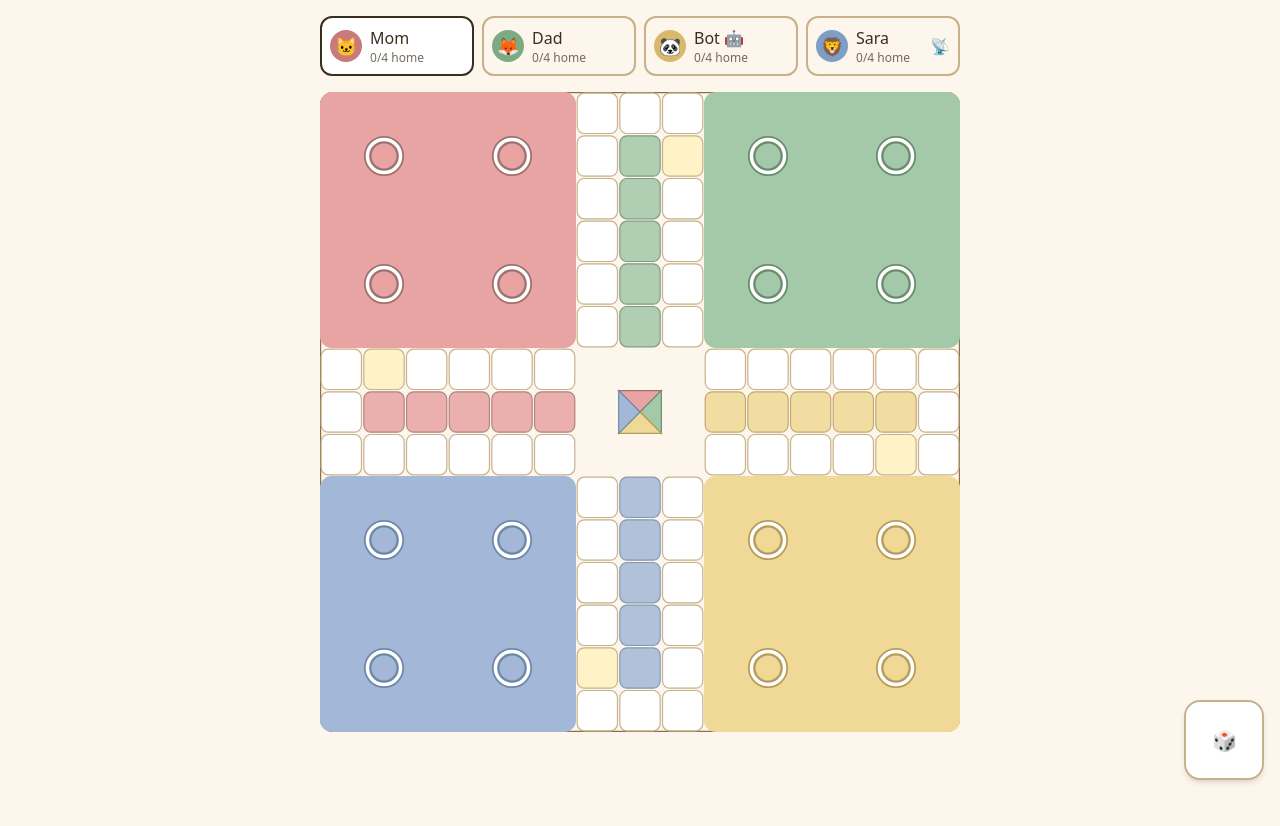
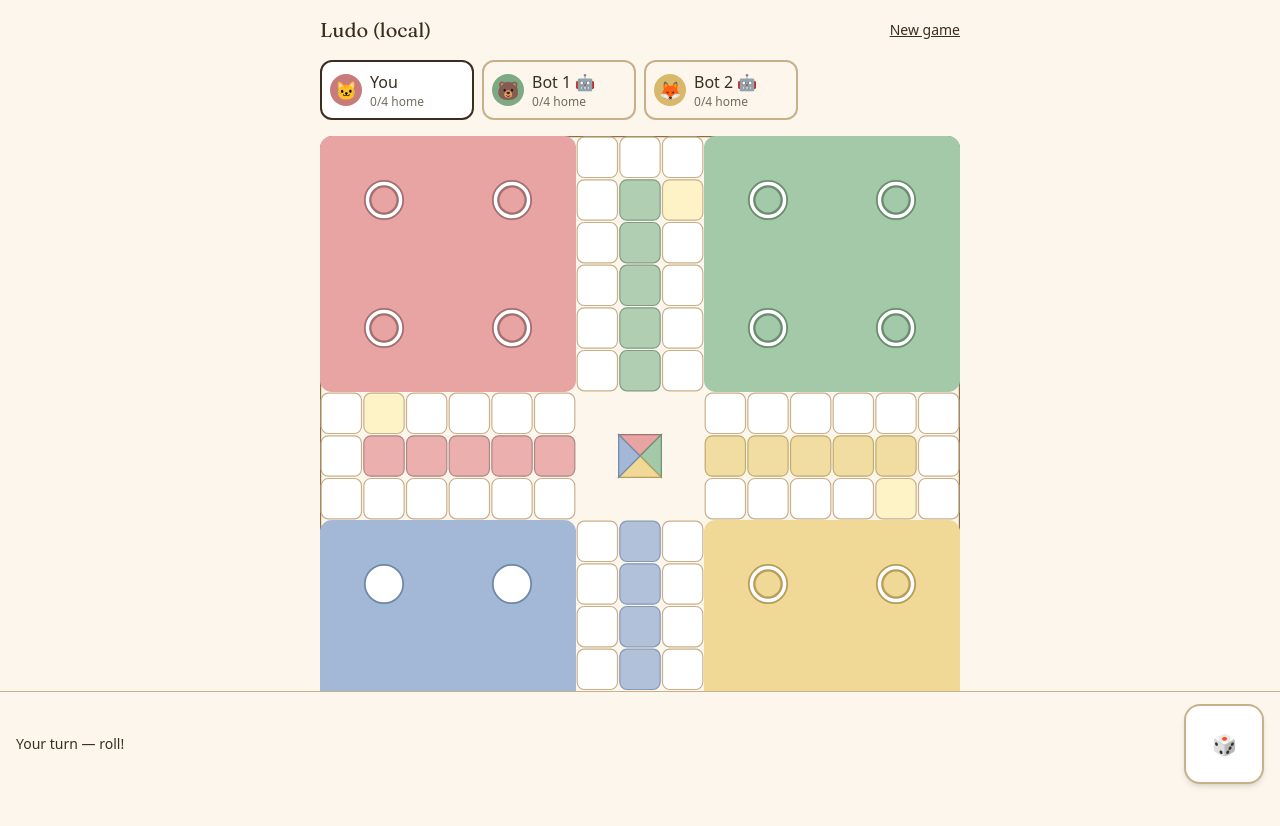
Before and after one commit to angelshamieh/Ludo, a Next.js app in the folder apps/web/: page / in a window 1280 px wide. Shown: the top 826 px of the page. Before the commit the page ends 800 px from the top, so only its background shows below. Built offline with nearby package versions, Linux system fonts and the light colour scheme.

Commit message:
feat(web): local single-player prototype against bots

```diff
--- a/apps/web/package.json
+++ b/apps/web/package.json
@@ -14,7 +14,8 @@
     "@ludo/game-logic": "workspace:*",
     "next": "16.2.4",
     "react": "19.2.4",
-    "react-dom": "19.2.4"
+    "react-dom": "19.2.4",
+    "zustand": "^5.0.12"
   },
   "devDependencies": {
     "@tailwindcss/postcss": "^4",
--- a/apps/web/src/app/page.tsx
+++ b/apps/web/src/app/page.tsx
@@ -2,23 +2,50 @@
 import { Board } from '@/components/Board';
 import { Dice } from '@/components/Dice';
 import { PlayerPanel } from '@/components/PlayerPanel';
-import { createInitialState, type Player } from '@ludo/game-logic';
-
-const players: Player[] = [
-  { id: 'a', name: 'Mom',  avatar: '🐱', color: 'red',    isBot: false, isHost: true,  connected: true },
-  { id: 'b', name: 'Dad',  avatar: '🦊', color: 'green',  isBot: false, isHost: false, connected: true },
-  { id: 'c', name: 'Bot',  avatar: '🐼', color: 'yellow', isBot: true,  isHost: false, connected: true },
-  { id: 'd', name: 'Sara', avatar: '🦁', color: 'blue',   isBot: false, isHost: false, connected: false },
-];
+import { useLocalGame } from '@/lib/localGame';
+import { legalMoves } from '@ludo/game-logic';
+import { useMemo } from 'react';
 
 export default function Home() {
-  const state = { ...createInitialState({ code: 'DEMO', players, now: 0 }), status: 'playing' as const, currentTurn: 'a' };
+  const { state, roll, play, reset } = useLocalGame();
+  const myId = 'me';
+  const myTurn = state.currentTurn === myId;
+  const moves = useMemo(() => legalMoves(state, myId), [state]);
+  const hint = useMemo(() => new Set(moves.flatMap((m) => m.kind === 'move' ? [m.tokenId] : [])), [moves]);
+
   return (
-    <main className="min-h-screen-d flex flex-col items-center gap-4 p-4 pb-[calc(1rem+var(--safe-bottom))]">
+    <main className="min-h-screen-d flex flex-col items-center gap-4 p-4 pb-[calc(7rem+var(--safe-bottom))]">
+      <header className="w-full max-w-[640px] flex items-center justify-between">
+        <h1 className="font-display text-xl">Ludo (local)</h1>
+        <button className="text-sm underline" onClick={reset}>New game</button>
+      </header>
       <PlayerPanel state={state} />
-      <Board state={state} />
-      <div className="fixed bottom-4 right-4">
-        <Dice value={null} onRoll={() => {}} disabled={false} />
+      <Board
+        state={state}
+        {...(myTurn
+          ? {
+              hintTokenIds: hint,
+              onTokenClick: (id: string) => {
+                if (moves.find((m) => m.kind === 'move' && m.tokenId === id)) {
+                  play({ kind: 'move', tokenId: id });
+                }
+              },
+            }
+          : {})}
+      />
+      <div className="fixed inset-x-0 bottom-0 px-4 pb-[calc(1rem+var(--safe-bottom))] pt-3 bg-paper border-t border-edge flex items-center justify-between">
+        <div className="text-sm">
+          {state.status === 'finished'
+            ? `🏆 ${state.players.find((p) => p.id === state.winner)?.name} wins!`
+            : myTurn
+              ? state.dice ? `Pick a token (rolled ${state.dice})` : 'Your turn — roll!'
+              : `Waiting on ${state.players.find((p) => p.id === state.currentTurn)?.name}`}
+        </div>
+        <Dice
+          value={state.dice}
+          disabled={!myTurn || state.rolledThisTurn || state.status !== 'playing'}
+          onRoll={roll}
+        />
       </div>
     </main>
   );
--- /dev/null
+++ b/apps/web/src/lib/localGame.ts
@@ -0,0 +1,57 @@
+'use client';
+import { create } from 'zustand';
+import {
+  createInitialState, startGame, applyRoll, applyMove, chooseBotMove,
+  type GameState, type Player, type Move,
+} from '@ludo/game-logic';
+
+const seedPlayers = (): Player[] => ([
+  { id: 'me',   name: 'You',  avatar: '🐱', color: 'red',    isBot: false, isHost: true,  connected: true },
+  { id: 'bot1', name: 'Bot 1',avatar: '🐻', color: 'green',  isBot: true,  isHost: false, connected: true },
+  { id: 'bot2', name: 'Bot 2',avatar: '🦊', color: 'yellow', isBot: true,  isHost: false, connected: true },
+]);
+
+const rollDie = () => 1 + Math.floor(Math.random() * 6);
+
+type LocalGame = {
+  state: GameState;
+  reset: () => void;
+  roll: () => void;
+  play: (move: Move) => void;
+};
+
+export const useLocalGame = create<LocalGame>((set, get) => ({
+  state: startGame(createInitialState({ code: 'LOCAL', players: seedPlayers(), now: Date.now() }), { now: Date.now() }),
+  reset: () => set({
+    state: startGame(createInitialState({ code: 'LOCAL', players: seedPlayers(), now: Date.now() }), { now: Date.now() }),
+  }),
+  roll: () => {
+    const s = get().state;
+    if (s.rolledThisTurn || s.status !== 'playing' || s.currentTurn === null) return;
+    const v = rollDie();
+    set({ state: applyRoll(s, v, { now: Date.now() }) });
+    setTimeout(() => maybeBotPlay(set, get), 700);
+  },
+  play: (move) => {
+    set({ state: applyMove(get().state, move, { now: Date.now() }) });
+    setTimeout(() => maybeBotPlay(set, get), 700);
+  },
+}));
+
+function maybeBotPlay(
+  set: (s: Partial<LocalGame>) => void,
+  get: () => LocalGame,
+) {
+  const s = get().state;
+  if (s.status !== 'playing' || !s.currentTurn) return;
+  const cur = s.players.find((p) => p.id === s.currentTurn);
+  if (!cur?.isBot) return;
+  if (!s.rolledThisTurn) {
+    set({ state: applyRoll(s, 1 + Math.floor(Math.random() * 6), { now: Date.now() }) });
+    setTimeout(() => maybeBotPlay(set, get), 700);
+    return;
+  }
+  const move = chooseBotMove(get().state);
+  set({ state: applyMove(get().state, move, { now: Date.now() }) });
+  setTimeout(() => maybeBotPlay(set, get), 700);
+}
```
Also changed, not shown: 1 other file (tests, documents, lock files or other folders).
